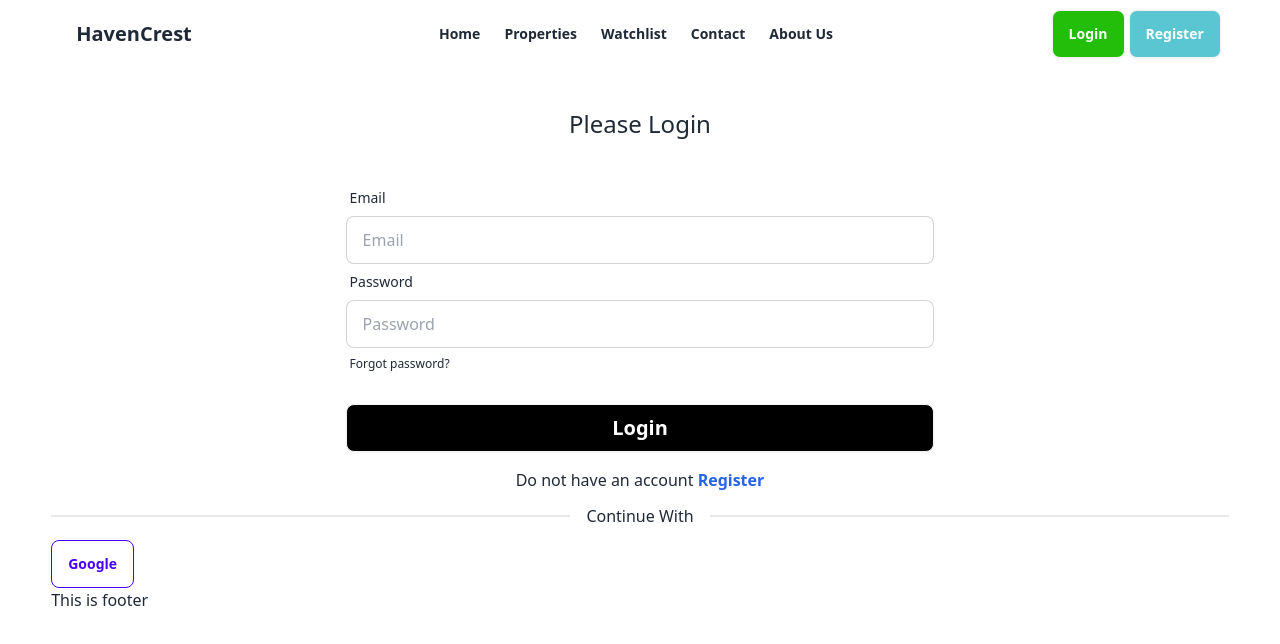
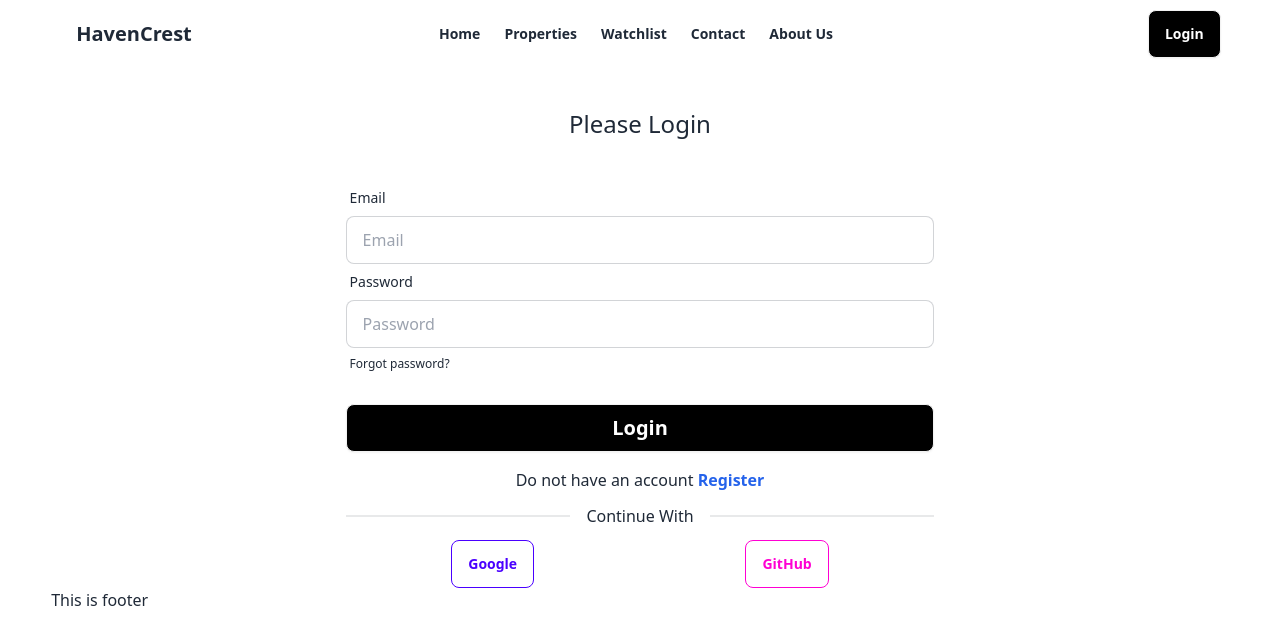
Before and after one commit to tazim5032/residential-real-estate, a React (Vite) app: page /login in a window 1280 px wide. Shown: the top 644 px of the page. Built offline with nearby package versions, Linux system fonts and the light colour scheme; no server answers.

Commit message:
github login added

```diff
--- a/src/Components/Navbar.jsx
+++ b/src/Components/Navbar.jsx
@@ -1,6 +1,9 @@
 import { Link, NavLink } from "react-router-dom";
+import UseAuth from "../Hook/UseAuth";
 
 const Navbar = () => {
+
+    const { logout, user } = UseAuth();
 
     return (
         <div className="navbar bg-base-100 sans">
@@ -49,13 +52,34 @@ const Navbar = () => {
                 </ul>
             </div>
             <div className="navbar-end gap-1 text-center">
+                {
+                    user?.email ? <div className="dropdown dropdown-end">
+                        <label tabIndex={0}
+                            className="btn btn-ghost btn-circle avatar">
+                            <div className="w-10 rounded-full">
+                                <img src="https://i.ibb.co/sjymvr8/Capture4.png" />
+                            </div>
+                        </label>
+                        <ul tabIndex={0} className="menu menu-sm dropdown-content mt-3
+                        z-[1] p-2 shadow bg-base-100 rounded-box w-52">
+                            <li>
+                                <button className="btn btn-sm btn-ghost">Tazim</button>
+                            </li>
+                            <li>
+                                <button
+                                    onClick={logout}
+                                 className="btn btn-sm btn-ghost">Logout</button>
+                            </li>
+                        </ul>
+                    </div>
+                        :
+                        <Link to="/login">
+                            <button className="btn text-white bg-black">Login</button>
+                        </Link>
+                }
 
-                <Link to="/login">
-                    <button className="btn text-[#FFFFFF] bg-[#23BE0A]">Login</button>
-                </Link>
-                <Link to="/register">
-                    <button className="btn text-[#FFFFFF] bg-[#59C6D2]">Register</button>
-                </Link>
+
+
             </div>
         </div>
     );
--- a/src/Components/SocialLogIn.jsx
+++ b/src/Components/SocialLogIn.jsx
@@ -1,13 +1,15 @@
 import UseAuth from "../Hook/UseAuth";
 
 const SocialLogIn = () => {
-    const { googleLogIn } = UseAuth();
+    const { googleLogIn, githubLogIn } = UseAuth();
     return (
         <div>
             <div className="divider">Continue With</div>
-            <div>
+            <div className="flex justify-around">
                 <button onClick={() => googleLogIn()}
                 className='btn btn-primary btn-outline'>Google</button>
+                <button onClick={() => githubLogIn()}
+                className='btn btn-secondary btn-outline'>GitHub</button>
             </div>
         </div>
     );
--- a/src/FirebaseProvider/FirebaseProvider.jsx
+++ b/src/FirebaseProvider/FirebaseProvider.jsx
@@ -1,13 +1,15 @@
-import { createUserWithEmailAndPassword, onAuthStateChanged, signInWithEmailAndPassword, signInWithPopup } from "firebase/auth";
+import { createUserWithEmailAndPassword, onAuthStateChanged, signInWithEmailAndPassword, signInWithPopup, signOut } from "firebase/auth";
 import { useState } from "react";
 import { useEffect } from "react";
 import { createContext } from "react";
 import auth from "../firebase.config";
 import { GoogleAuthProvider } from "firebase/auth";
+import { GithubAuthProvider } from "firebase/auth";
 
 export const AuthContext = createContext(null);
 
 const googleProvider = new GoogleAuthProvider();
+const githubProvider = new GithubAuthProvider();
 
 //social auth provider
 const FirebaseProvider = ({ children }) => {
@@ -30,6 +32,17 @@ const FirebaseProvider = ({ children }) => {
         return signInWithPopup(auth, googleProvider)
     }
 
+    //gitHub login
+    const githubLogIn = () =>{
+        return signInWithPopup(auth, githubProvider)
+    }
+
+    //logout
+    const logout = () =>{
+        setUser(null)
+        signOut(auth)
+    }
+
     //observer
     useEffect(() => {
         onAuthStateChanged(auth, (user) => {
@@ -43,6 +56,9 @@ const FirebaseProvider = ({ children }) => {
         createUser,
         signInUser,
         googleLogIn,
+        githubLogIn,
+        logout,
+        user,
     }
 
     return (
--- a/src/Pages/Login.jsx
+++ b/src/Pages/Login.jsx
@@ -57,7 +57,10 @@ const Login = () => {
             </form>
             <p className="text-center mt-4">Do not have an account
                 <Link className="text-blue-600 font-bold" to="/register"> Register</Link> </p>
-            <SocialLogIn></SocialLogIn>
+            <div className="md:w-3/4 lg:w-1/2 mx-auto">
+                <SocialLogIn ></SocialLogIn>
+            </div>
+
         </div>
 
     );
```
